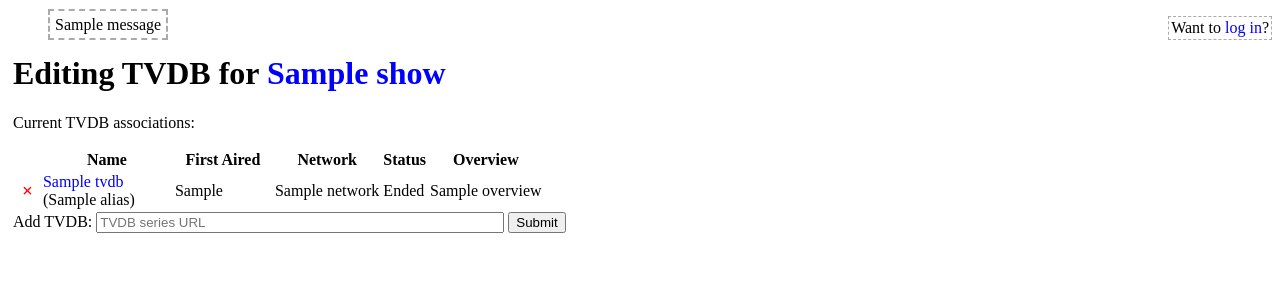
After one commit to djsutherland/PowerTools, a Flask app: template ptv_helper/templates/edit_tvdb.html in a window 1280 px wide. The commit adds this page. Shown: the top 300 px of the page. Run offline with Flask 2, Linux system fonts and the light colour scheme; the template is opened without the code that fills it: most values are stand-ins (such as "Sample title", 1, 10 or a date in 2020); one stand-in notice (Sample message) is shown; parts of the project's set-up code (start-up, migrations or seed data) failed here and were passed over.

Commit message:
page to edit TVDBs!

```diff
--- a/ptv_helper/models.py
+++ b/ptv_helper/models.py
@@ -2,6 +2,7 @@ from __future__ import unicode_literals
 from collections import OrderedDict
 from functools import total_ordering
 import itertools
+import json
 
 from flask_login import UserMixin
 import peewee as pw
@@ -101,6 +102,10 @@ class ShowTVDB(BaseModel):
 
     imdb_id = pw.TextField()
     zaptoit_id = pw.TextField()
+
+    @property
+    def alias_list(self):
+        return json.loads(self.aliases or '[]')
 
     class Meta:
         db_table = 'show_tvdb'
--- /dev/null
+++ b/ptv_helper/templates/edit_tvdb.html
@@ -0,0 +1,73 @@
+{% extends "layout.html" %}
+{% block title %}Edit TVDB{% endblock %}
+
+{% block head %}
+<style type="text/css">
+#tvdbs .names {
+  min-width: 8em;
+}
+#tvdbs .first-aired {
+  min-width: 6em;
+}
+#tvdbs .overview {
+  max-height: 40px;
+  overflow-y: scroll;
+  /* TODOD: ???*/
+}
+#tvdbs .remove button {
+  color: red;
+  font-weight: bold;
+  font-size: 120%;
+}
+
+.tvdb-url {
+  width: 30em;
+}
+</style>
+{% endblock %}
+
+{% block body %}
+<h1>Editing TVDB for <a href="{{ show.url }}">{{ show.name }}</a></h1>
+
+<p>Current TVDB associations:</p>
+<table id="tvdbs">
+  <thead>
+    <tr>
+      <th class="remove"></th>
+      <th class="names">Name</th>
+      <th class="first-aired">First Aired</th>
+      <th class="network">Network</th>
+      <th class="status">Status</th>
+      <th class="overview">Overview</th>
+    </tr>
+  </thead>
+  <tbody>
+  {% for tvdb in show.tvdb_ids %}
+    <tr data-show="{{ show.id }}">
+      <td class="remove">
+        <form method="POST" action="{{ url_for('delete_tvdb', show_id=show.id, tvdb_id=tvdb.tvdb_id) }}" class="inline">
+          <button type="submit" class="link-button">&times;</button>
+        </form>
+      </td>
+      <td class="names">
+        <a href="{{ tvdb.tvdb_id | tvdb_url }}">{{ tvdb.name }}</a>
+        {% for alias in tvdb.alias_list %}
+          <br>({{ alias }})
+        {% endfor %}
+      </td>
+      <td class="first-aired">{{ tvdb.first_aired }}</td>
+      <td class="network">{{ tvdb.network }}</td>
+      <td class="status">{{ tvdb.status }}</td>
+      <td class="overview">{{ tvdb.overview }}</td>
+    </tr>
+  {% endfor %}
+  </tbody>
+</table>
+
+<form action="{{ url_for('add_tvdb', show_id=show.id) }}" method="POST">
+  <label for="add">Add TVDB:</label>
+  <input name='tvdb-url' class="tvdb-url" type="text" placeholder="TVDB series URL" />
+  <input type="submit" />
+</form>
+
+{% endblock %}
--- a/ptv_helper/templates/layout.html
+++ b/ptv_helper/templates/layout.html
@@ -13,6 +13,40 @@
     #content { margin: 5px; }
     a, a:visited { text-decoration: none; color: blue; }
     a:hover, a:visited:hover { color: red; }
+
+    .flashes li {
+      border: 2px dashed #aaa;
+      padding: 5px;
+      list-style: none;
+      display: inline;
+    }
+    .flashes li.error {
+      border: 3px solid red;
+      padding: 5px;
+      list-style: none;
+      display: inline;
+    }
+
+    .inline {
+      display: inline;
+    }
+    .link-button {
+      background: none;
+      border: none;
+      color: blue;
+      cursor: pointer;
+      font-size: 1em;
+      font-family: serif;
+    }
+    .link-button:focus {
+      outline: none;
+    }
+    .link-button:hover {
+      color: red;
+    }
+    .link-button:active {
+      color: red;
+    }
   </style>
 
   {% block head %}
@@ -31,6 +65,16 @@
     </span>
   {% endblock %}
 
+  {% with messages = get_flashed_messages(with_categories=true) %}
+  {% if messages %}
+    <ul class="flashes">
+    {% for category, message in messages %}
+      <li class="{{ category }}">{{ message }}</li>
+    {% endfor %}
+    </ul>
+  {% endif %}
+  {% endwith %}
+
   <div id="content">
     {% block body %}{% endblock %}
   </div>
```
Also changed, not shown: ptv_helper/templates/turf_row.html (+5 -3 lines), ptv_helper/tvdb.py (+17 -12 lines), ptv_helper/views/match_tvdb.py (+82 -13 lines).
